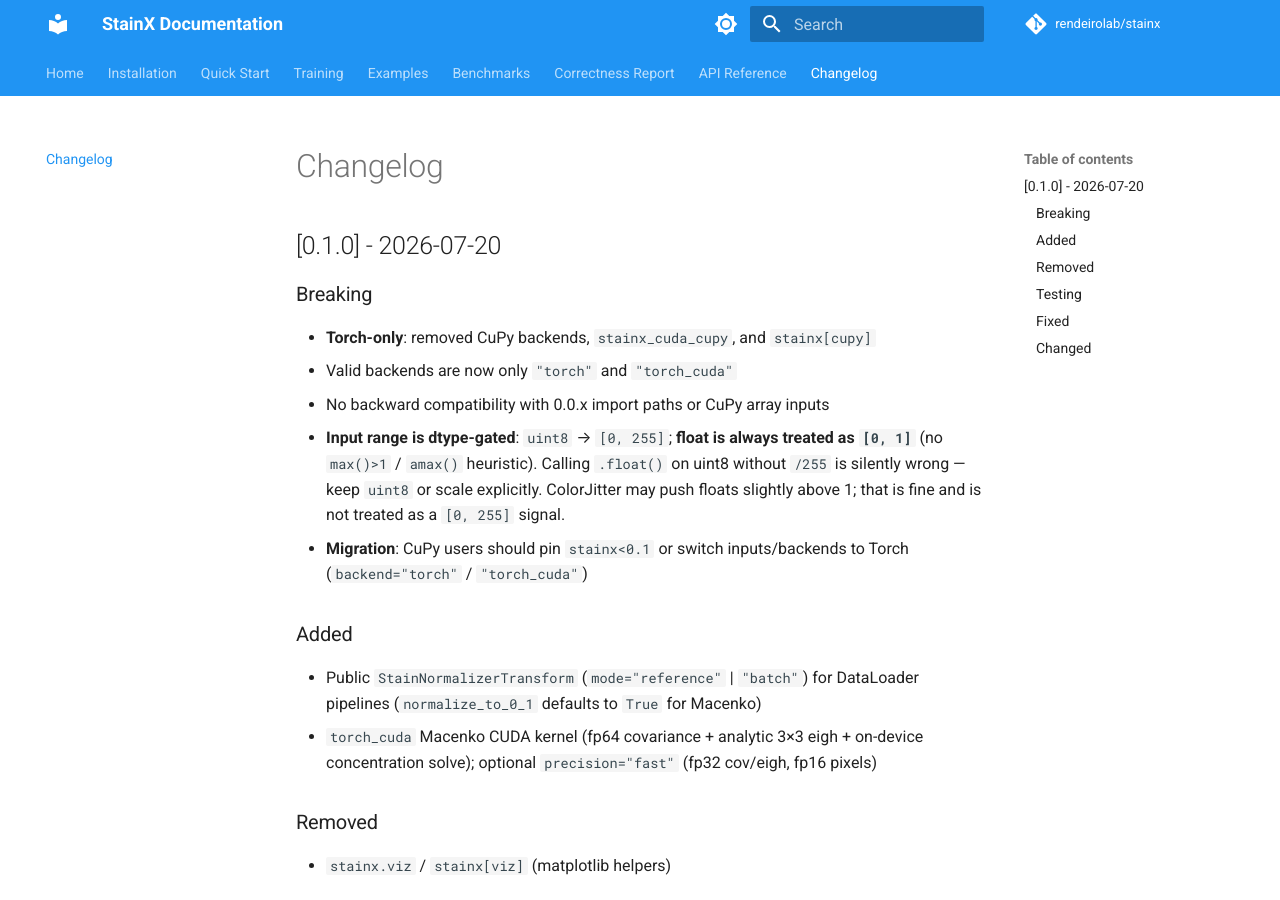
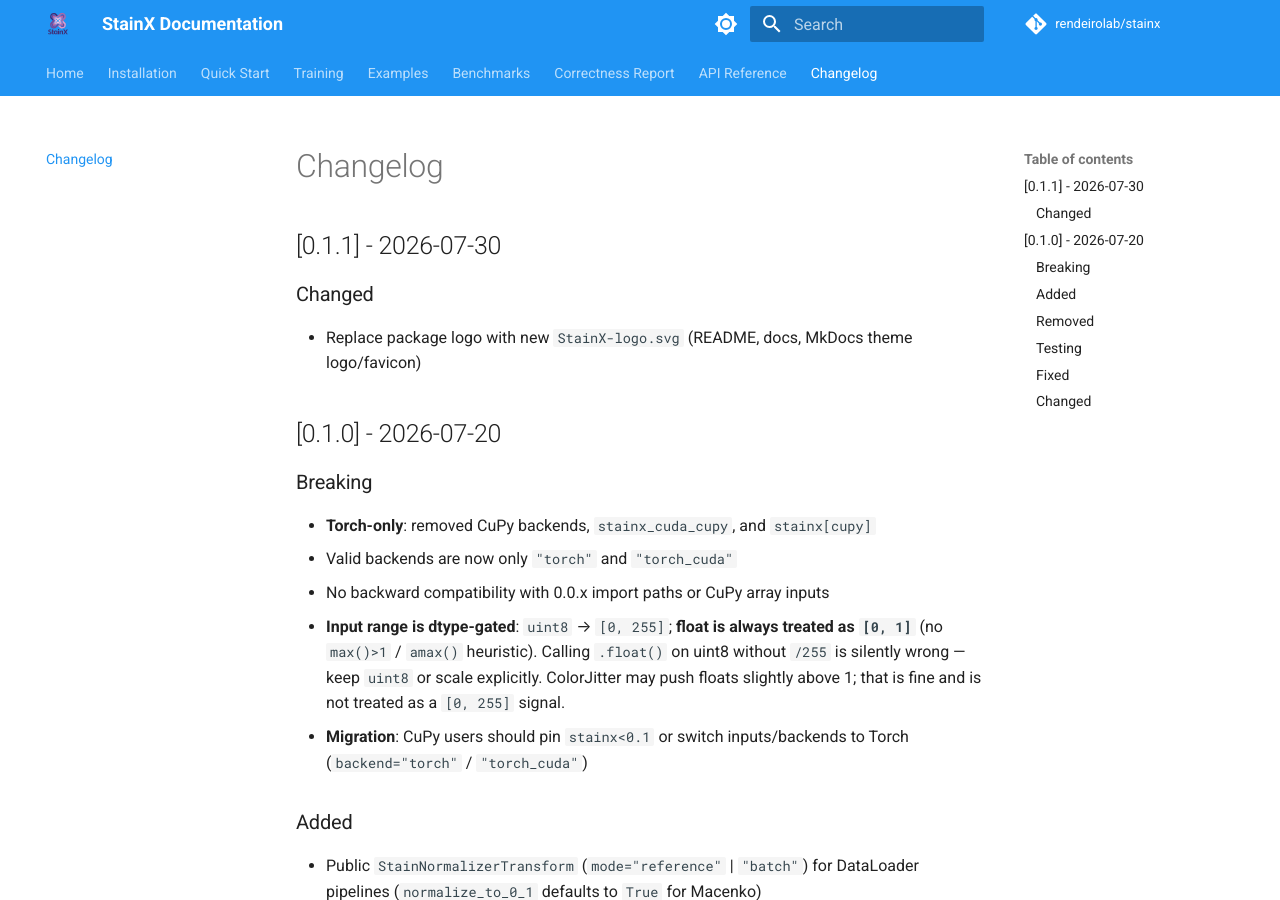
Before and after one commit to rendeirolab/stainx, an MkDocs documentation site: the page built from docs/changelog.md, in a window 1280 px wide and 900 px high. Built offline with MkDocs 1.6.1 and Material for MkDocs 9.7.7, drawn with Linux system fonts in a browser that asks for light colours; comment, search, counter and statistics services are not loaded.

Commit message:
chore: update logo to new StainX-logo.svg and increment version to 0.1.1

```diff
--- a/docs/changelog.md
+++ b/docs/changelog.md
@@ -1,4 +1,10 @@
 # Changelog
+
+## [0.1.1] - 2026-07-30
+
+### Changed
+
+- Replace package logo with new `StainX-logo.svg` (README, docs, MkDocs theme logo/favicon)
 
 ## [0.1.0] - 2026-07-20
 
--- a/mkdocs.yml
+++ b/mkdocs.yml
@@ -8,6 +8,8 @@
 
 theme:
   name: material
+  logo: assets/StainX-logo.svg
+  favicon: assets/StainX-logo.svg
   palette:
     - scheme: default
       primary: blue
--- a/pyproject.toml
+++ b/pyproject.toml
@@ -10,7 +10,7 @@
 
 [project]
 name = "stainx"
-version = "0.1.0"
+version = "0.1.1"
 description = "Torch-first stain normalization for histopathology images with batch processing, training transforms, and optional CUDA kernels."
 readme = "README.md"
 requires-python = ">=3.11"
--- a/src/stainx/__init__.py
+++ b/src/stainx/__init__.py
@@ -11,7 +11,7 @@
     try:
         return version("stainx")
     except PackageNotFoundError:
-        return "0.1.0"
+        return "0.1.1"
 
 
 __version__ = _get_version()
--- a/src/stainx_cuda_torch/__init__.py
+++ b/src/stainx_cuda_torch/__init__.py
@@ -15,7 +15,7 @@
     try:
         return version("stainx")
     except PackageNotFoundError:
-        return "0.1.0"
+        return "0.1.1"
 
 
 __version__ = _get_version()
```
Also changed, not shown: README.md (+1 -1 lines), docs/index.md (+1 -1 lines), assets/StainX-logo.svg (added), docs/assets/StainX-logo.svg (added).
